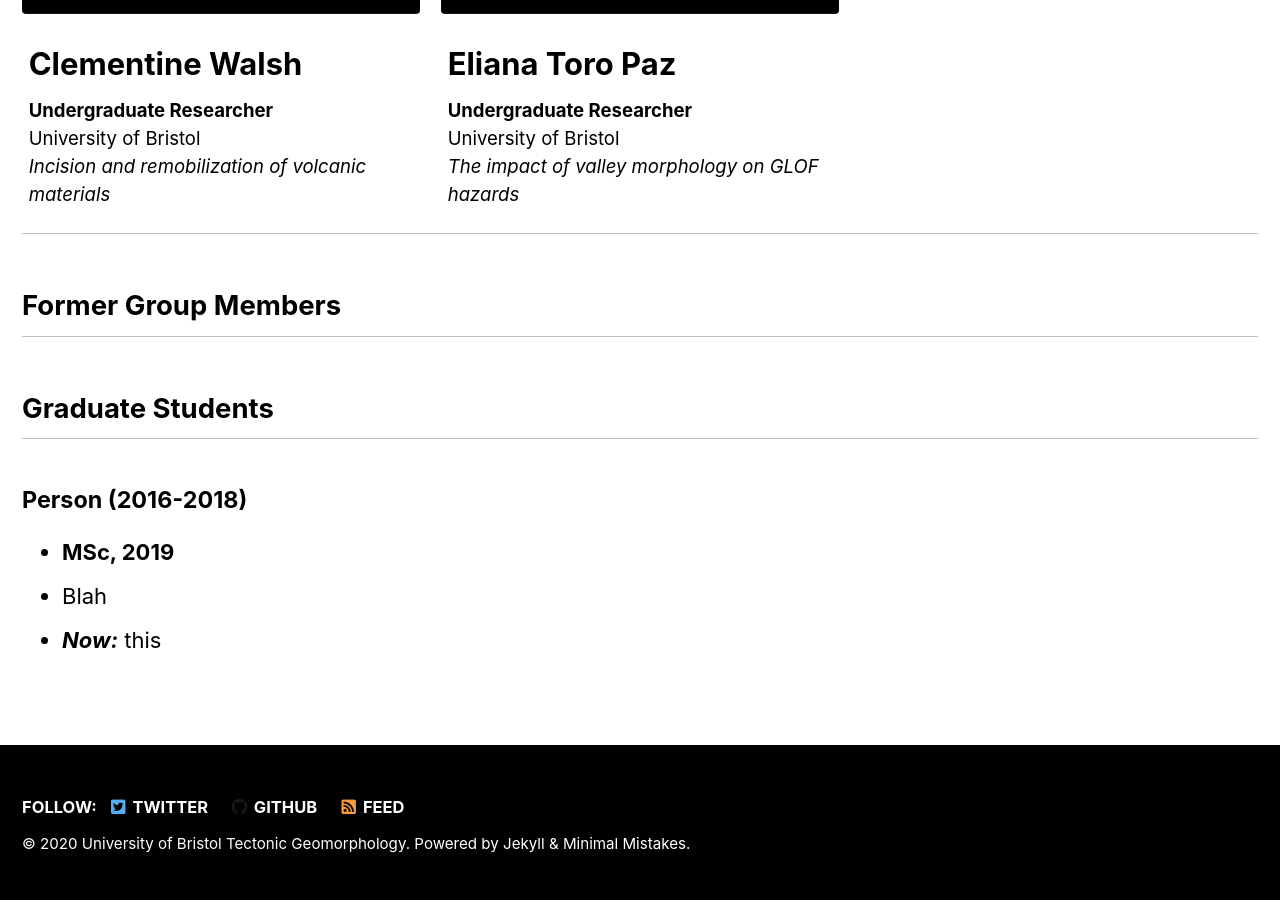
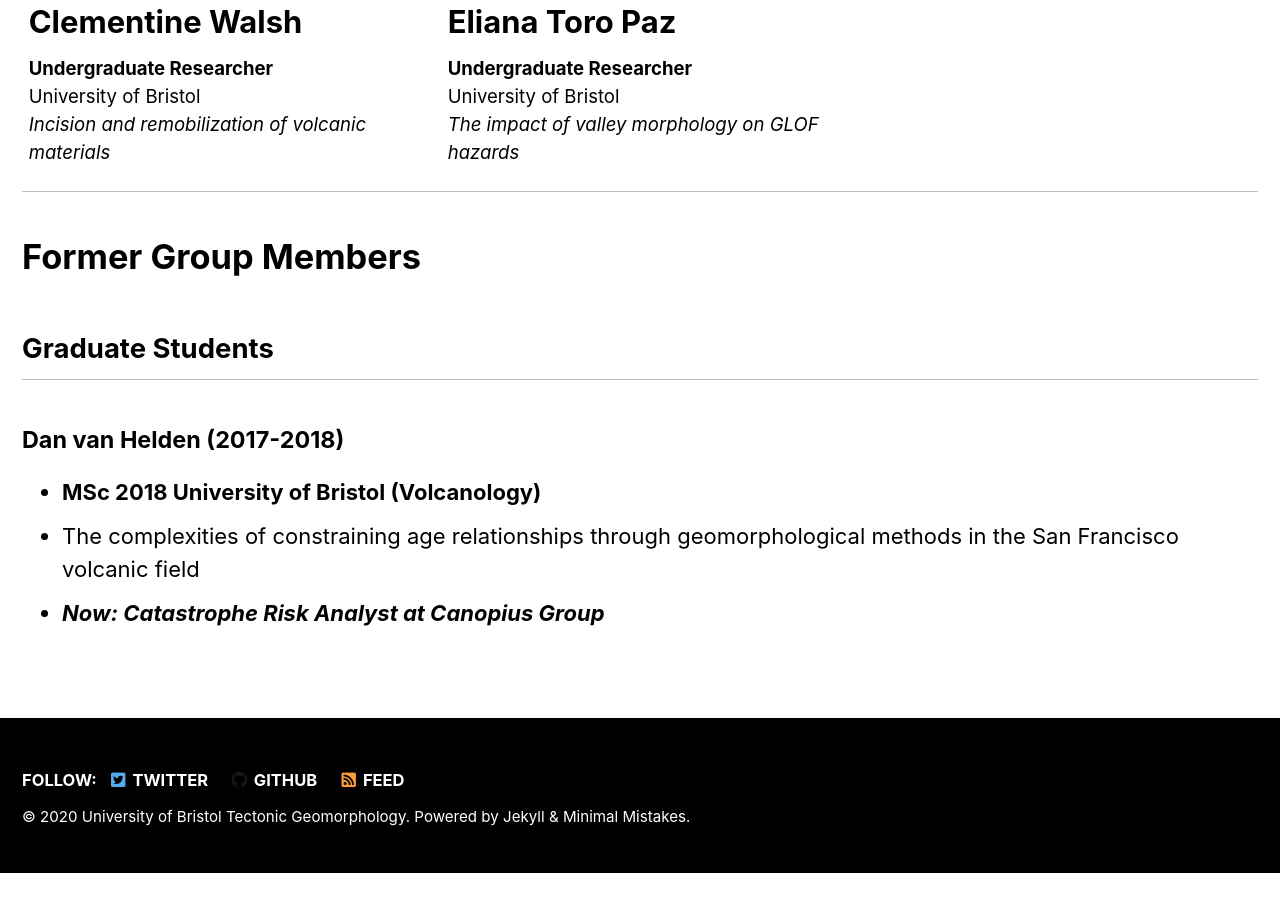
Before and after one commit to baadams/baadams.github.io, a Jekyll site: the page built from _pages/people.md, in a window 1280 px wide and 900 px high, scrolled down 2522 px. Built offline with Jekyll 4.4.1, drawn with Linux system fonts in a browser that asks for light colours; cached includes are drawn as plain includes; after the commit the page ends 3395 px from its top, so only the background shows below that.

Commit message:
Update people.md

```diff
--- a/_pages/people.md
+++ b/_pages/people.md
@@ -57,24 +56,24 @@ undergrads:
 
 
 
-## Staff
+# Staff
 
 {% include feature_row id="staff" %}
 
-## Researchers
+# Researchers
 
 {% include feature_row id="researchers" %}
 
-## Undergraduate Students
+# Undergraduate Students
 
 {% include feature_row id="undergrads" %}
 
 
-## Former Group Members
+# Former Group Members
 
 ## Graduate Students
 
-#### Person (2016-2018)
-* **MSc, 2019**
-* Blah
-* ***Now:*** this
+#### Dan van Helden (2017-2018)
+* **MSc 2018 University of Bristol (Volcanology)**
+* The complexities of constraining age relationships through geomorphological methods in the San Francisco volcanic field
+* ***Now: Catastrophe Risk Analyst at Canopius Group***
```
Also changed, not shown: other parts of _pages/people.md (+1 -2 lines).
